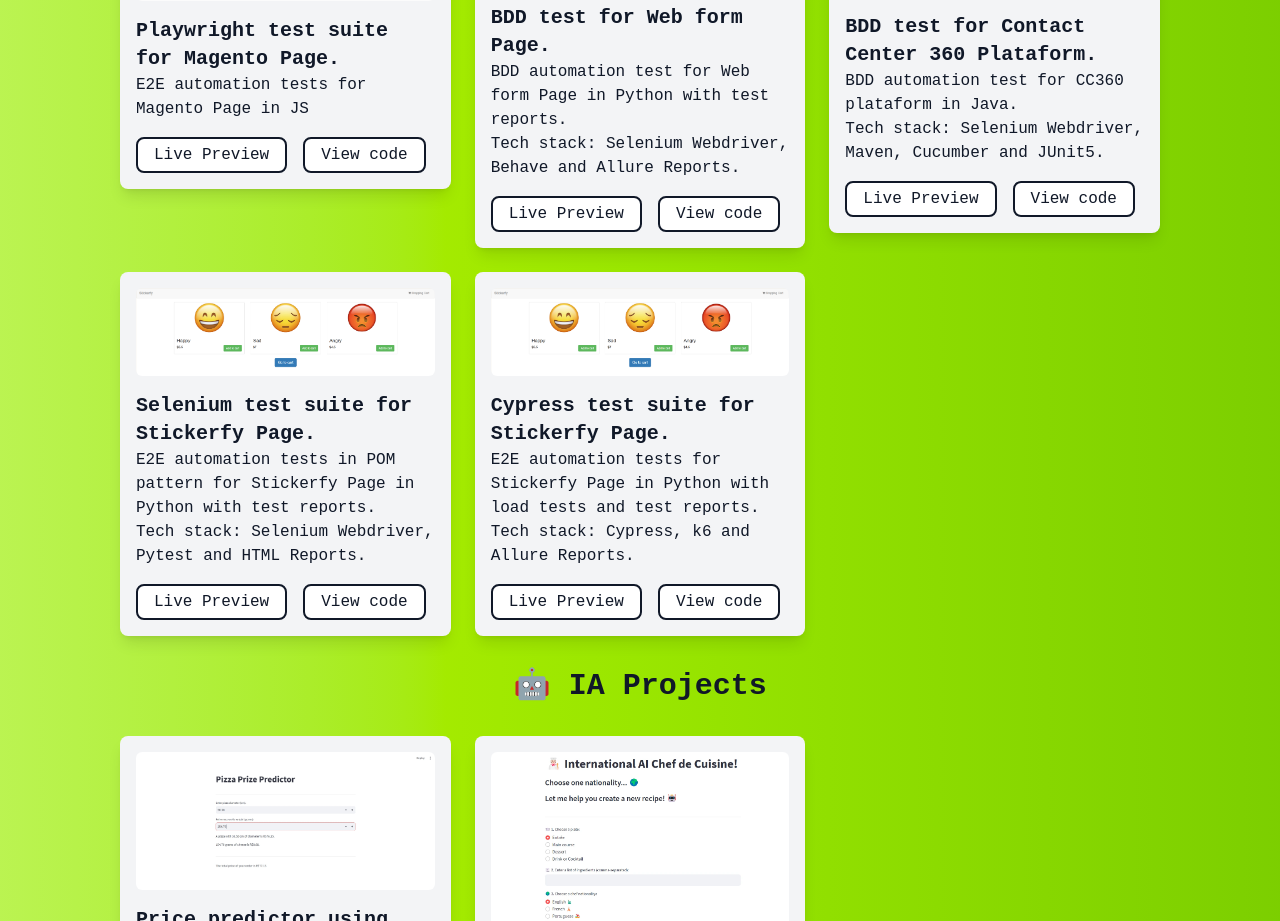
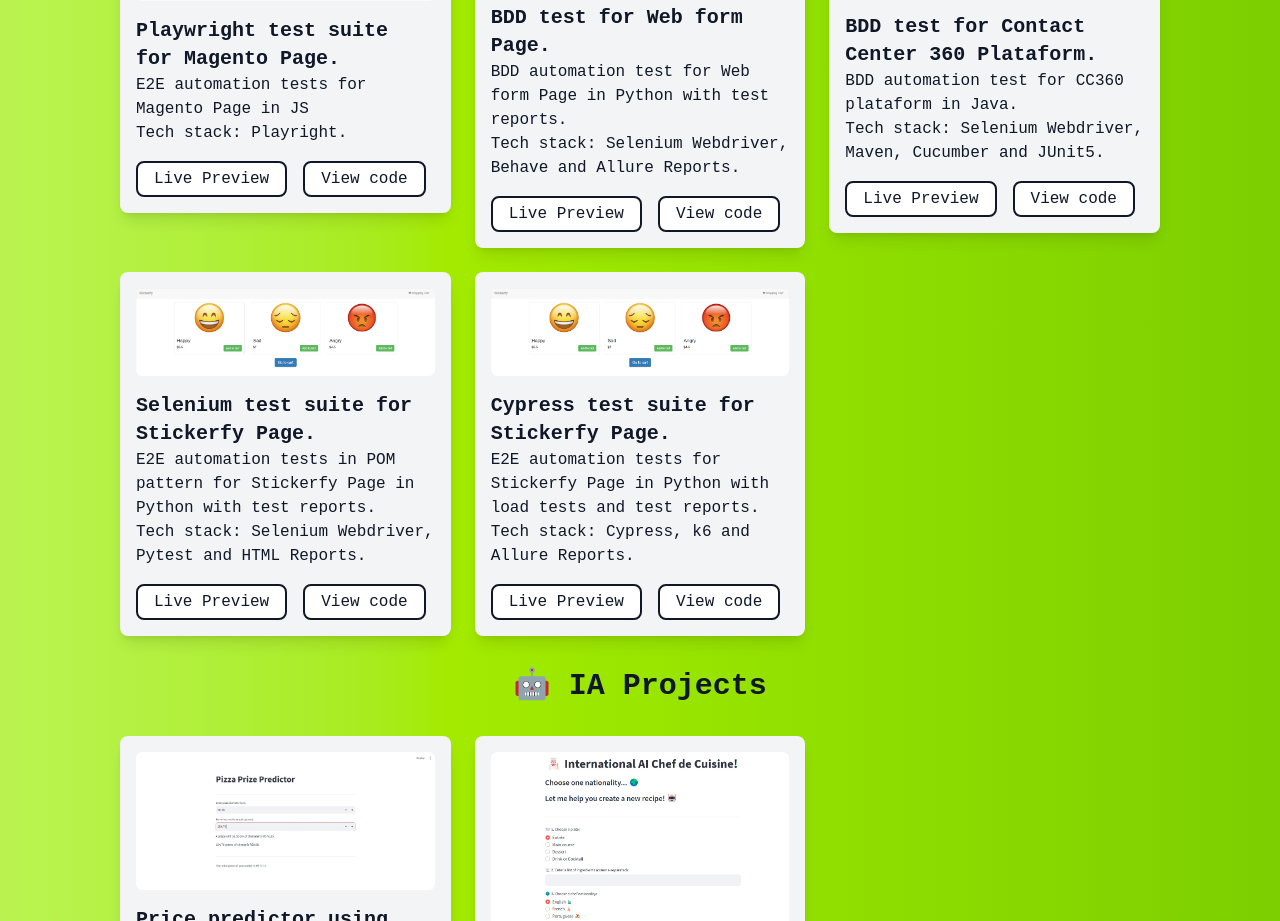
Before and after one commit to alisson-t-bucchi/portfolio-react-js, a React (Vite) app: page / in a window 1280 px wide. Shown: the part 2220-3141 px from the top of the page. Built offline with nearby package versions, Linux system fonts and the light colour scheme; a web font is replaced by a local one.

Commit message:
adjusting viewport of animations in ProjectCard components

```diff
--- a/src/components/ProjectCards.jsx
+++ b/src/components/ProjectCards.jsx
@@ -60,6 +60,7 @@ const qaProjects = [
         image: MagentoPage,
         title: "Playwright test suite for Magento Page.",
         description: "E2E automation tests for Magento Page in JS",
+        technologies: "Playright.",
         video: ComingSoon,  //criar video
         code: "https://github.com/alisson-t-bucchi/magento-playwright-js.git",
     },
@@ -151,10 +152,10 @@ export default function Cards() {
         <section id="QAprojects" /* </>className="shadow-lg rounded-lg p-4" */>
             <h3 className="text-3xl font-bold text-center mb-4 py-4">✅ QA Projects</h3>
             <motion.div
-            className="grid lg:grid-cols-3 lg:gap-6 md:grid-cols-2 md:gap-6 mb-4"
+            className="grid lg:grid-cols-3 lg:gap-6 md:grid-cols-2 md:gap-6 mb-4 sm:grid-cols-1 gap-6"
             initial="offscreen"
             whileInView="onscreen"
-            viewport={{ amount: 0.5, once: true }}
+            viewport={{ amount: 0.3, once: true }}
             variants={containerVariants}
             >
                 {qaProjects.map((project) => (
@@ -179,10 +180,10 @@ export default function Cards() {
         <section id="AIprojects">
             <h3 className="text-3xl font-bold text-center mb-4 py-4">🤖 IA Projects</h3>
             <motion.div
-            className="grid lg:grid-cols-3 lg:gap-6 md:grid-cols-2 md:gap-6 mb-4"
+            className="grid lg:grid-cols-3 lg:gap-6 md:grid-cols-2 md:gap-6 mb-4 sm:grid-cols-1 gap-6"
             initial="offscreen"
             whileInView="onscreen"
-            viewport={{ amount: 0.5, once: true }}
+            viewport={{ amount: 0.3, once: true }}
             variants={containerVariants}
             >
                 {iaProjects.map((project) => (
```
